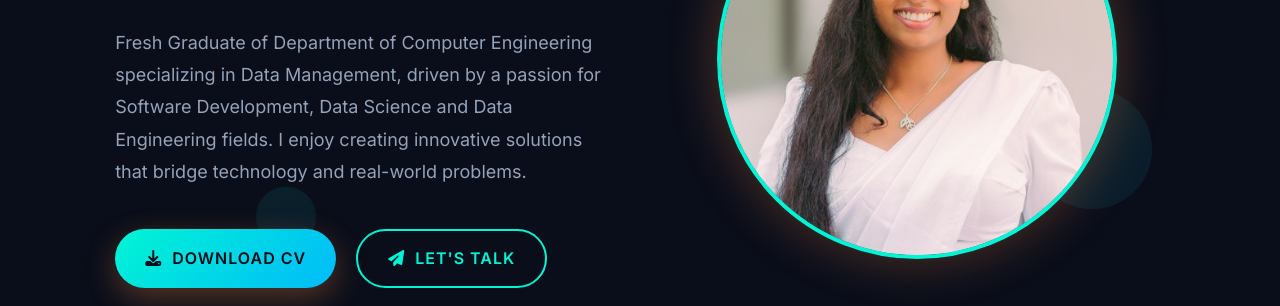
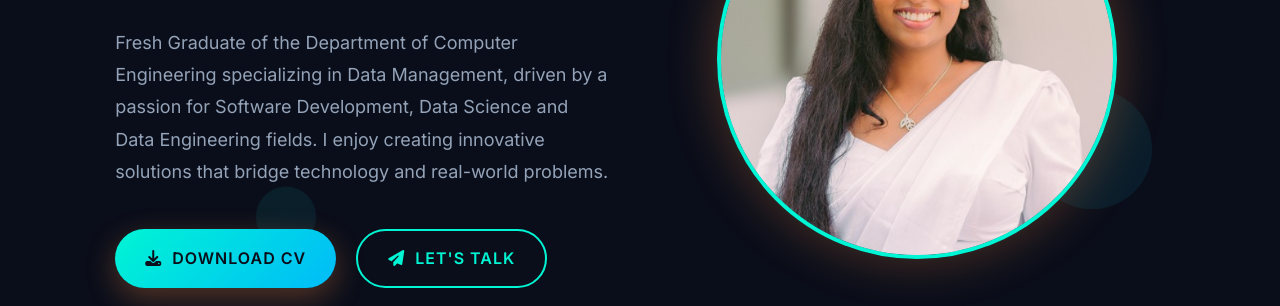
Before and after one commit to ThakshiRajapaksha/Thakshi-Rajapaksha-Portfolio, a plain HTML site: page index.html in a window 1280 px wide. Shown: the part 391-697 px from the top of the page. Drawn offline with nearby package versions, Linux system fonts and the light colour scheme; some icons are missing.

Commit message:
change content-v1

```diff
--- a/index.html
+++ b/index.html
@@ -69,7 +69,7 @@
           <h3>And I'm a <span class="multiple-text"></span></h3>
         </div>
         <p class="home-description">
-          Fresh Graduate of Department of Computer Engineering specializing in
+          Fresh Graduate of the Department of Computer Engineering specializing in
           Data Management, driven by a passion for Software Development, Data
           Science and Data Engineering fields. I enjoy creating innovative
           solutions that bridge technology and real-world problems.
```
